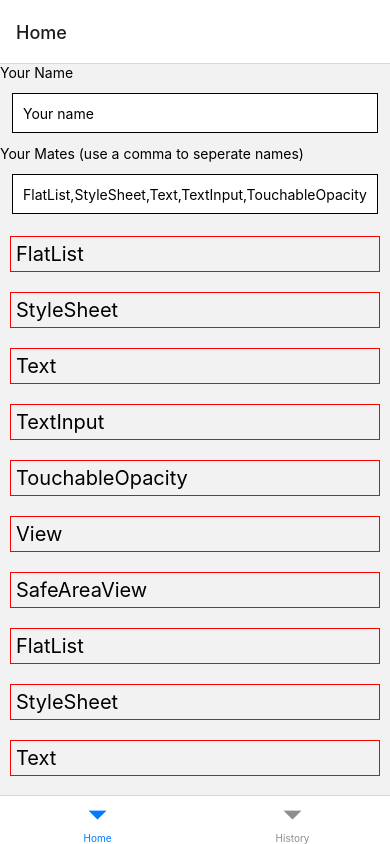
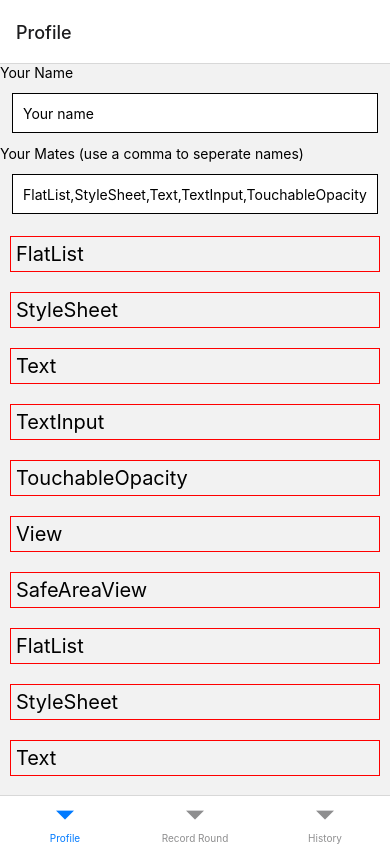
Before and after one commit to CapSap/whoseDrinkNative, a React Native app: screen / in a window 390 px wide. Built offline with nearby package versions, Linux system fonts and the light colour scheme.

Commit message:
change home name and add record screen

```diff
--- a/src/screens/BottomTabsNav.tsx
+++ b/src/screens/BottomTabsNav.tsx
@@ -2,13 +2,15 @@ import React from 'react';
 import {createBottomTabNavigator} from '@react-navigation/bottom-tabs';
 import {HomeScreen} from './HomeScreen';
 import {HistoryScreen} from './HistoryScreen';
+import {RoundRecorder} from './RoundRecorder';
 
 const BottomTabs = createBottomTabNavigator();
 
 export const BottomTabsNav: React.FC = () => {
   return (
     <BottomTabs.Navigator>
-      <BottomTabs.Screen name="Home" component={HomeScreen} />
+      <BottomTabs.Screen name="Profile" component={HomeScreen} />
+      <BottomTabs.Screen name="Record Round" component={RoundRecorder} />
       <BottomTabs.Screen name="History" component={HistoryScreen} />
     </BottomTabs.Navigator>
   );
--- /dev/null
+++ b/src/screens/RoundRecorder.tsx
@@ -0,0 +1,6 @@
+import React from 'react';
+import {Text} from 'react-native';
+
+export const RoundRecorder: React.FC = () => {
+  return <Text>RoundRecordertest</Text>;
+};
```
